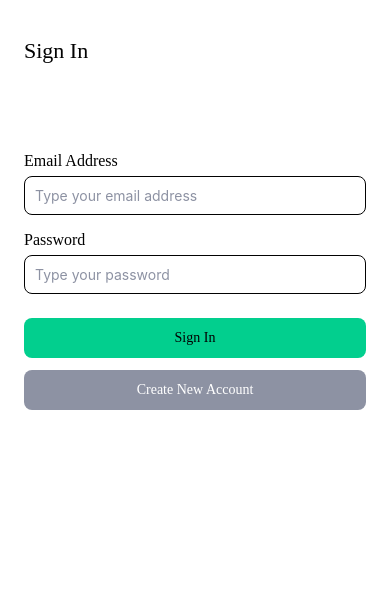
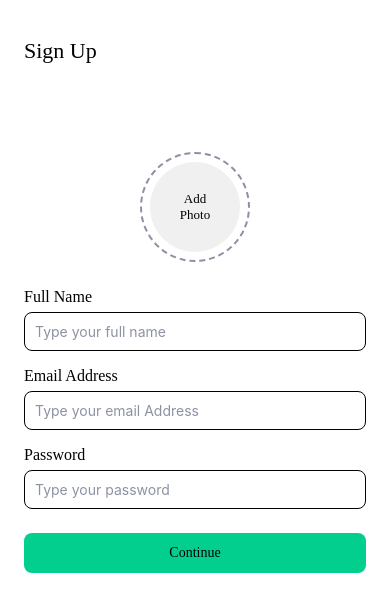
Before and after one commit to jerykoupun/MAD, a React Native app: screen / in a window 390 px wide. Shown: the top 612 px of the page. Built offline with nearby package versions, Linux system fonts and the light colour scheme.

Commit message:
Slicing Sign Up Page

```diff
--- a/App.tsx
+++ b/App.tsx
@@ -1,9 +1,10 @@
 import React from 'react';
 import SplashScreen from './src/pages/Splashscreen';
 import SignIn from './src/pages/SignIn';
+import SignUp from './src/pages/SignUp';
 
 const App = () => {
-  return <SignIn />;
+  return <SignUp />;
 };
 
 export default App;
--- a/src/assets/index.tsx
+++ b/src/assets/index.tsx
@@ -1,3 +1,4 @@
 import Logo from './Logo';
+import Arrow from './arrow';
 
-export {Logo};
+export {Logo, Arrow};
--- /dev/null
+++ b/src/pages/SignUp/index.tsx
@@ -0,0 +1,83 @@
+import {StyleSheet, Text, View} from 'react-native';
+import React from 'react';
+import TextInput from '../../components/molecules/TextInput';
+import Button from '../../components/atom/Button';
+import Gap from '../../components/atom/Gap';
+import Header from '../../components/molecules/Header';
+
+const Signup = () => {
+  return (
+    <View style={styles.pageContainer}>
+      <Header title="Sign Up" />
+      <View style={styles.contentContainer}>
+        <View style={styles.profilContainer}>
+          <View style={styles.profil}>
+            <View style={styles.Add}>
+              <Text style={styles.AddLabel}>Add Photo</Text>
+            </View>
+          </View>
+        </View>
+        <Gap height={26} />
+        <TextInput label="Full Name" placeholder="Type your full name" />
+        <Gap height={16} />
+        <TextInput
+          label="Email Address"
+          placeholder="Type your email Address"
+        />
+        <Gap height={16} />
+        <TextInput label="Password" placeholder="Type your password" />
+        <Gap height={24} />
+        <Button label="Continue" />
+        <Gap height={12} />
+      </View>
+    </View>
+  );
+};
+
+export default Signup;
+
+const styles = StyleSheet.create({
+  pageContainer: {
+    flex: 1,
+    backgroundColor: '#FFFFFF',
+  },
+  contentContainer: {
+    backgroundColor: '#FFFFFF',
+    marginTop: 24,
+    flex: 1,
+    paddingHorizontal: 24,
+  },
+  AIcon: {
+    width: 24,
+    height: 24,
+  },
+  profilContainer: {
+    marginTop: 26,
+    alignItems: 'center',
+  },
+  profil: {
+    backgroundColor: '#FFFFFF',
+    alignItems: 'center',
+    justifyContent: 'center',
+    height: 110,
+    width: 110,
+    borderRadius: 100,
+    borderWidth: 2,
+    borderColor: '#8D92A3',
+    borderStyle: 'dashed',
+  },
+  Add: {
+    backgroundColor: '#F0F0F0',
+    width: 90,
+    height: 90,
+    borderRadius: 100 / 2,
+    justifyContent: 'center',
+    alignItems: 'center',
+  },
+  AddLabel: {
+    fontFamily: 'Poppins-Light',
+    fontSize: 13,
+    width: 40,
+    textAlign: 'center',
+  },
+});
```
Also changed, not shown: src/assets/arrow.svg (added), src/assets/photo.png (added).
